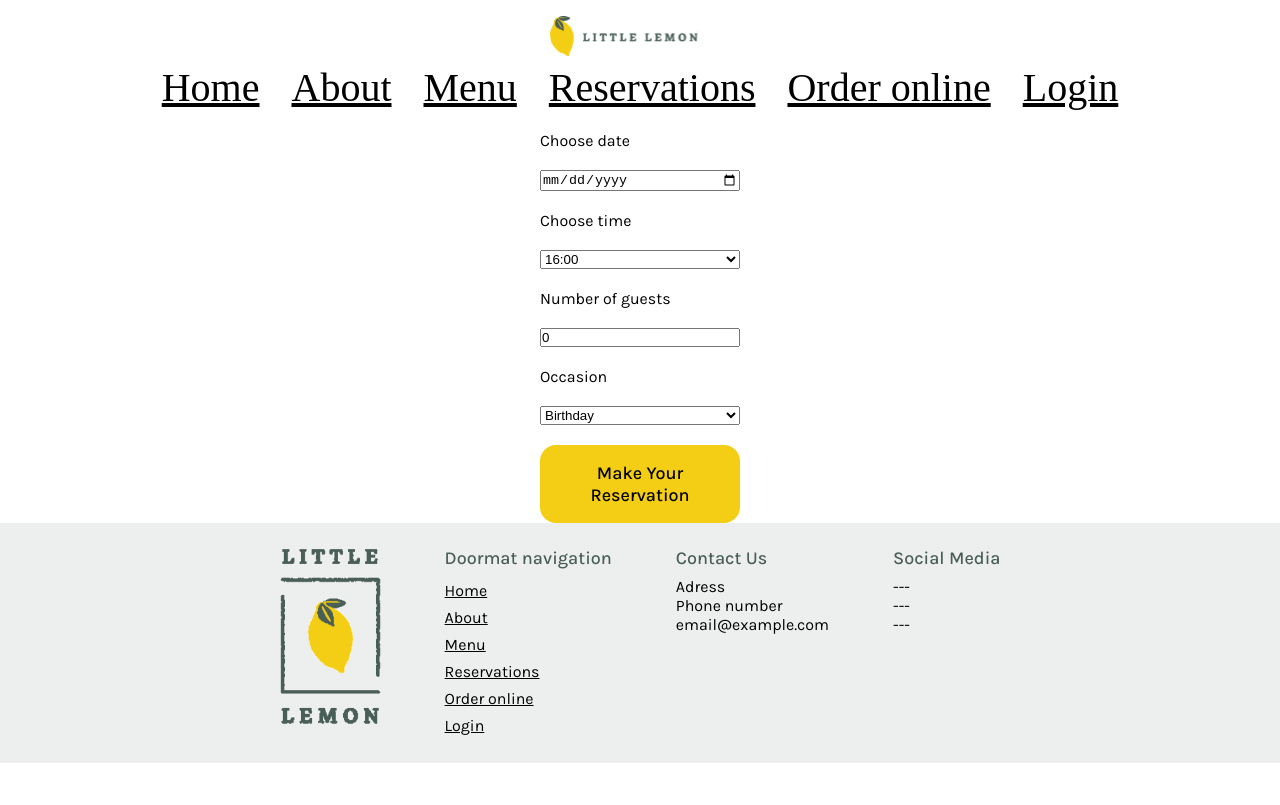
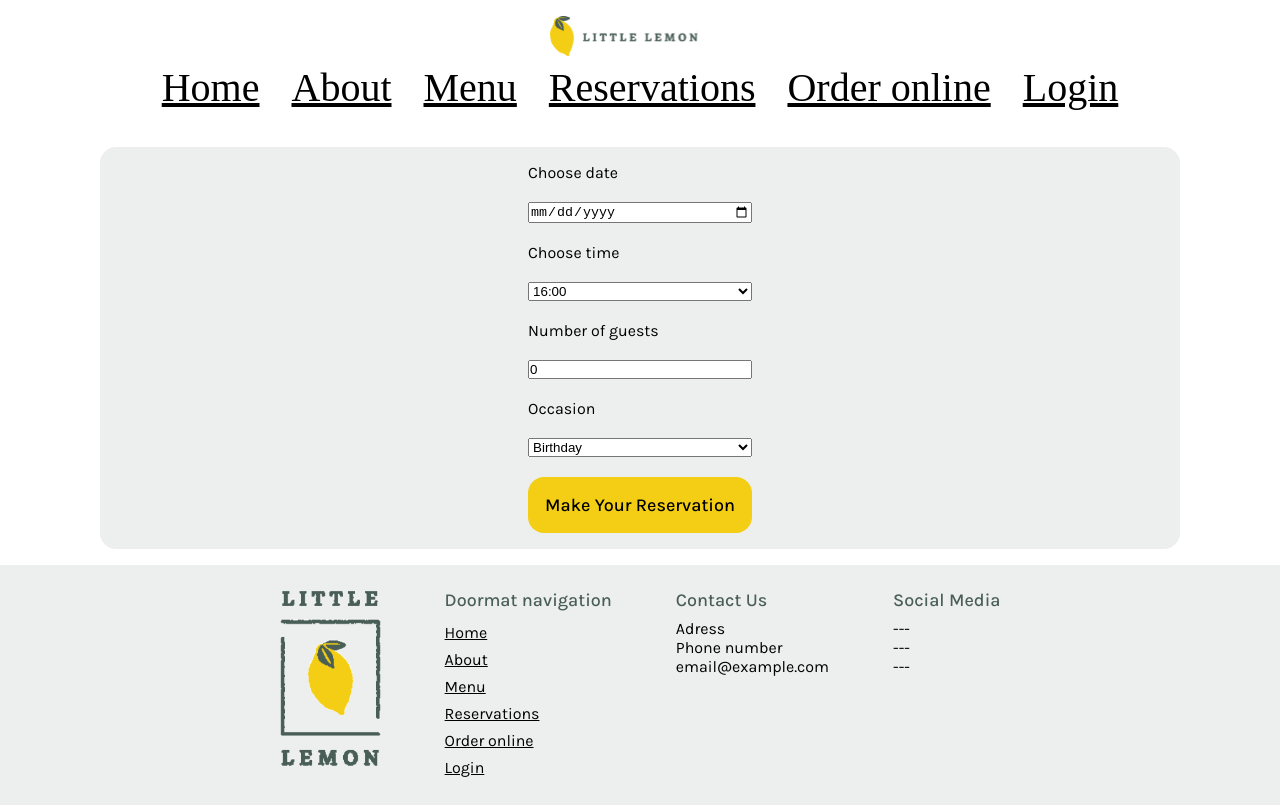
Before and after one commit to sharashero/little-lemon, a React (Create React App) app: page /booking in a window 1280 px wide. Built offline with nearby package versions, Linux system fonts and the light colour scheme; a web font is replaced by a local one.

Commit message:
added some styling to BookingForm

```diff
--- a/src/index.css
+++ b/src/index.css
@@ -420,11 +420,13 @@ section.testimonials {
 }
 
 .booking-form {
+  padding: 1rem;
+  margin: 1rem auto;
   display: grid;
   justify-content: center;
-  max-width: 200px;
   gap: 20px;
-  margin: auto;
+  border-radius: 16px;
+  background-color: var(--color-highlight-light);
 }
 
 .booking-confirm {
```
